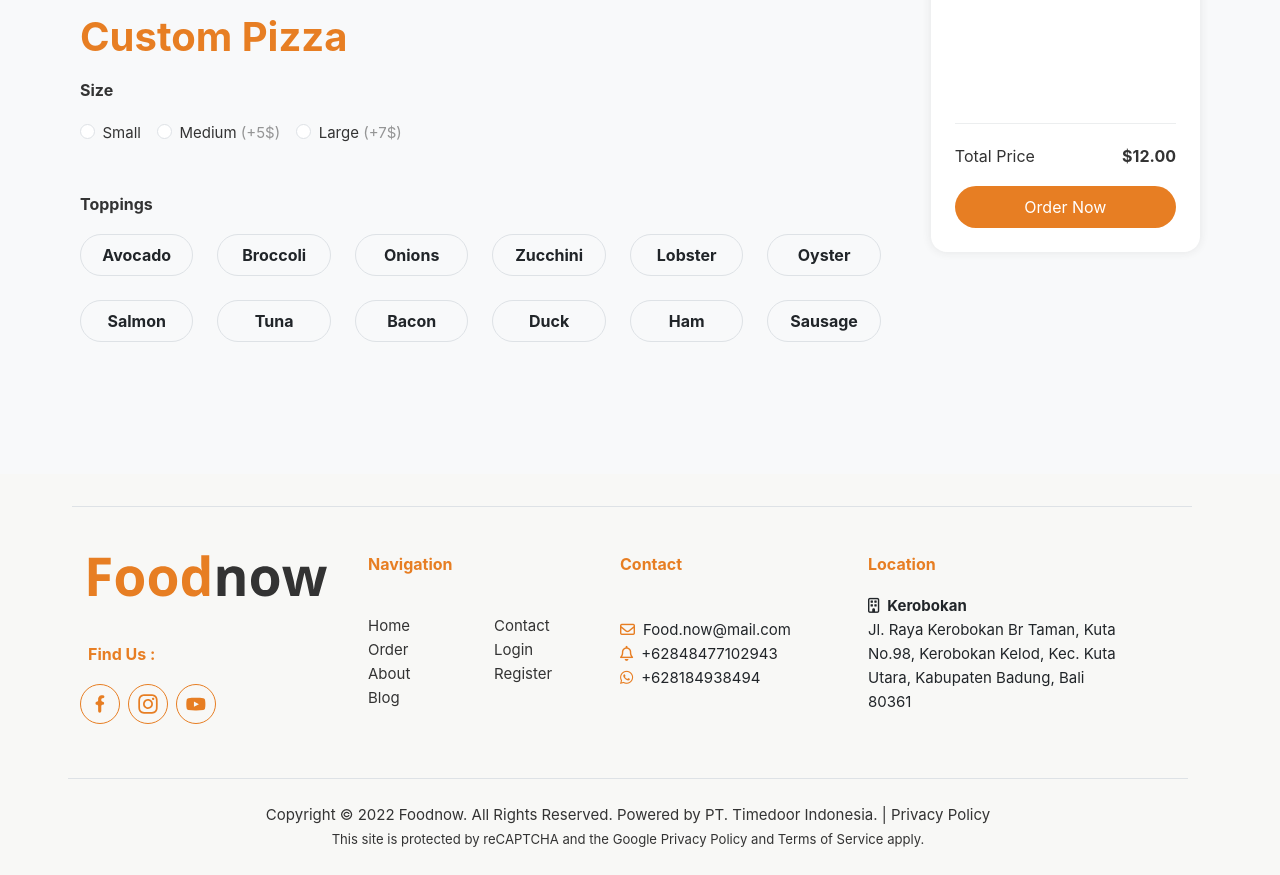
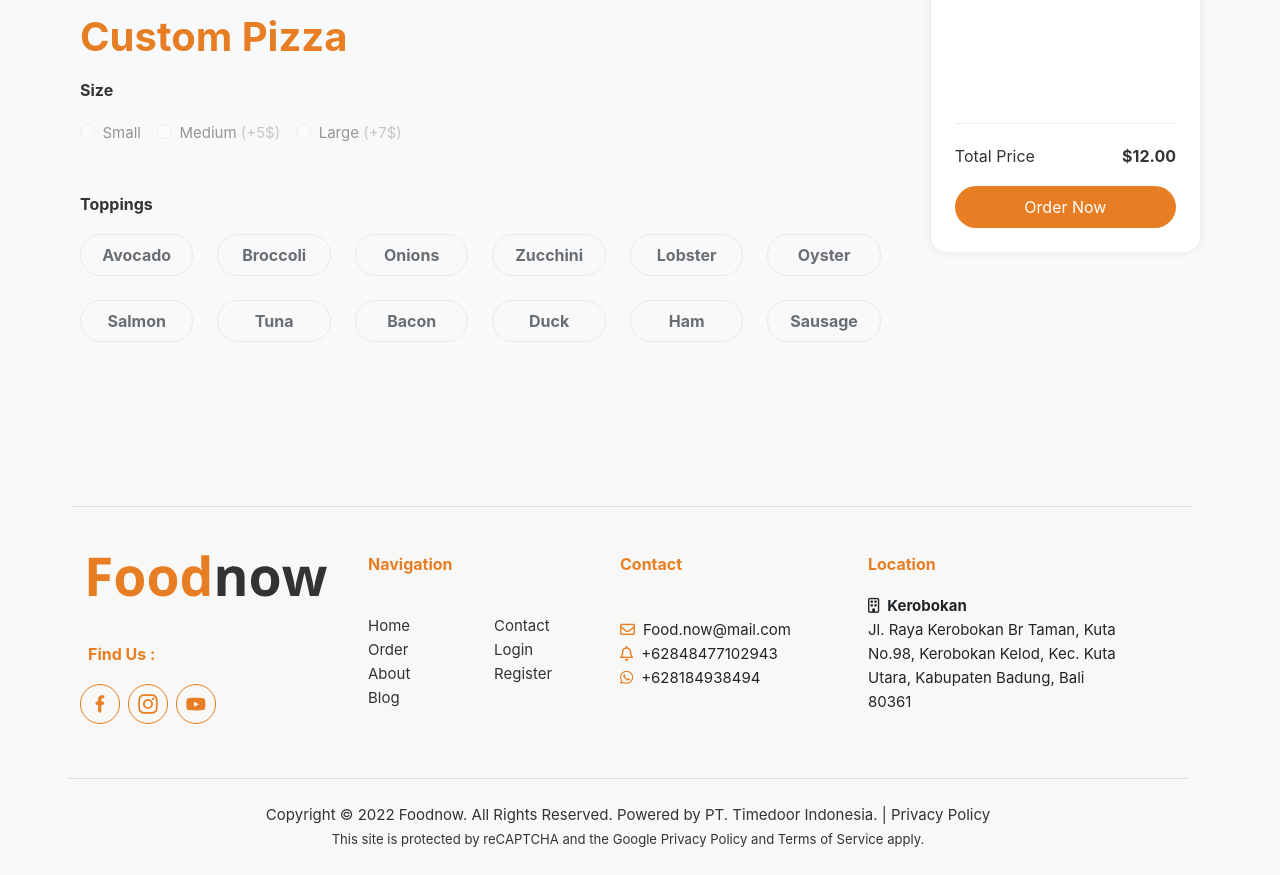
Before and after one commit to NaturaAdnyana/foodnow-timedoor-fe-course, a Vue app: page / in a window 1280 px wide. Shown: the part 840-1715 px from the top of the page. Built offline with nearby package versions, Linux system fonts and the light colour scheme.

Commit message:
working form using local state

```diff
--- a/src/components/order/OrderForm.vue
+++ b/src/components/order/OrderForm.vue
@@ -3,7 +3,12 @@
     <div>
       <h2>Choose your pizza</h2>
       <div class="pizza-option row gx-4">
-        <pizza-checkbox v-for="pizza in pizzaList" :key="pizza.id" :pizza="pizza"></pizza-checkbox>
+        <pizza-radio
+          v-for="pizza in pizzaList"
+          :key="pizza.id"
+          :pizza="pizza"
+          v-model="selectedPizza.type"
+        ></pizza-radio>
       </div>
     </div>
     <div>
@@ -11,7 +16,14 @@
       <div class="mb-5">
         <h3>Size</h3>
         <div class="pizza-option">
-          <size-checkbox v-for="size in sizeList" :key="size.id" :size="size"></size-checkbox>
+          <size-radio
+            v-for="size in sizeList"
+            :key="size.id"
+            :size="size"
+            :modelValue="selectedPizza.size"
+            @update:modelValue="updateSize"
+            :disabled="!pizzaSelected"
+          ></size-radio>
         </div>
       </div>
       <div>
@@ -21,6 +33,9 @@
             v-for="topping in toppingList"
             :key="topping.id"
             :topping="topping"
+            :availableTopping="selectedPizza.type.toppings"
+            :selectedToppings="selectedPizza.toppings"
+            @update:selectedToppings="updateToppings"
           ></topping-checkbox>
         </div>
       </div>
@@ -30,11 +45,11 @@
 </template>
 
 <script setup>
-import { onMounted, ref } from 'vue'
+import { onMounted, ref, reactive, computed } from 'vue'
 import { useStore } from 'vuex'
 
-import PizzaCheckbox from './PizzaRadio.vue'
-import SizeCheckbox from './SizeRadio.vue'
+import PizzaRadio from './PizzaRadio.vue'
+import SizeRadio from './SizeRadio.vue'
 import ToppingCheckbox from './ToppingCheckbox.vue'
 import PaymentSummary from './PaymentSummary.vue'
 
@@ -43,6 +58,22 @@ const store = useStore()
 const pizzaList = ref()
 const sizeList = ref()
 const toppingList = ref()
+
+const selectedPizza = reactive({
+  type: {},
+  size: {},
+  toppings: [],
+})
+
+const pizzaSelected = computed(() => !!selectedPizza.type.id)
+
+const updateSize = (size) => {
+  selectedPizza.size = size
+}
+
+const updateToppings = (newToppings) => {
+  selectedPizza.toppings = newToppings
+}
 
 onMounted(async () => {
   try {
@@ -55,13 +86,12 @@ onMounted(async () => {
     await store.dispatch('pizza/getPizzaData')
     await store.dispatch('pizza/getSizeData')
     await store.dispatch('pizza/getToppingData')
+
     pizzaList.value = store.state.pizza.pizzas
     sizeList.value = store.state.pizza.sizes
     toppingList.value = store.state.pizza.toppings
   } catch (error) {
     console.error('Error fetching product data:', error)
-  } finally {
-    console.log(pizzaList.value)
   }
 })
 </script>
--- a/src/components/order/PizzaRadio.vue
+++ b/src/components/order/PizzaRadio.vue
@@ -6,6 +6,7 @@
       :id="`pizza-check-${pizza.id}`"
       autocomplete="off"
       name="pizza"
+      @change="$emit('update:modelValue', pizza)"
     />
     <label
       class="pizza btn d-flex justify-content-center align-items-center"
@@ -37,6 +38,10 @@ defineProps({
     type: Object,
     require: true,
   },
+  modelValue: {
+    type: Object,
+    required: true,
+  },
 })
 
 const getImageUrl = (name) => {
--- a/src/components/order/SizeRadio.vue
+++ b/src/components/order/SizeRadio.vue
@@ -3,9 +3,10 @@
     <input
       class="form-check-input"
       type="radio"
-      name="inlineRadioOptions"
+      name="size"
       :id="`size-check-${size.id}`"
-      value="size"
+      :disabled="disabled"
+      @change="$emit('update:modelValue', size)"
     />
     <label class="form-check-label" :for="`size-check-${size.id}`"
       >{{ size.name }}
@@ -17,8 +18,16 @@
 <script setup>
 defineProps({
   size: {
-    type: String,
+    type: Object,
     require: true,
+  },
+  modelValue: {
+    type: Object,
+    required: true,
+  },
+  disabled: {
+    type: Boolean,
+    default: false,
   },
 })
 </script>
--- a/src/components/order/ToppingCheckbox.vue
+++ b/src/components/order/ToppingCheckbox.vue
@@ -3,9 +3,11 @@
     <input
       type="checkbox"
       class="topping-check btn-check"
+      autocomplete="off"
       :id="`topping-check-${topping.id}`"
-      autocomplete="off"
-      :disabled="false"
+      :disabled="!availableTopping.includes(topping.id)"
+      v-model="checked"
+      @change="$emit('update:checked', checked.value)"
     />
     <label
       class="topping btn d-flex justify-content-center align-items-center rounded-pill py-2 border border-opacity-75"
@@ -19,10 +21,44 @@
 </template>
 
 <script setup>
-defineProps({
+import { ref, watch } from 'vue'
+const props = defineProps({
   topping: {
-    type: String,
+    type: Object,
     require: true,
   },
+  availableTopping: {
+    type: Array,
+    require: true,
+    default: () => [],
+  },
+  selectedToppings: {
+    type: Array,
+    required: true,
+  },
 })
+
+const emit = defineEmits(['update:selectedToppings'])
+const checked = ref(false)
+
+watch(checked, (isChecked) => {
+  let updatedToppings
+
+  if (isChecked) {
+    updatedToppings = [...props.selectedToppings, props.topping]
+  } else {
+    updatedToppings = props.selectedToppings.filter((item) => item.id !== props.topping.id)
+  }
+
+  emit('update:selectedToppings', updatedToppings)
+})
+
+watch(
+  () => props.availableTopping,
+  (newAvailableTopping) => {
+    if (!newAvailableTopping.includes(props.topping.id)) {
+      checked.value = false
+    }
+  },
+)
 </script>
```
Also changed, not shown: src/store/order.js (added).
